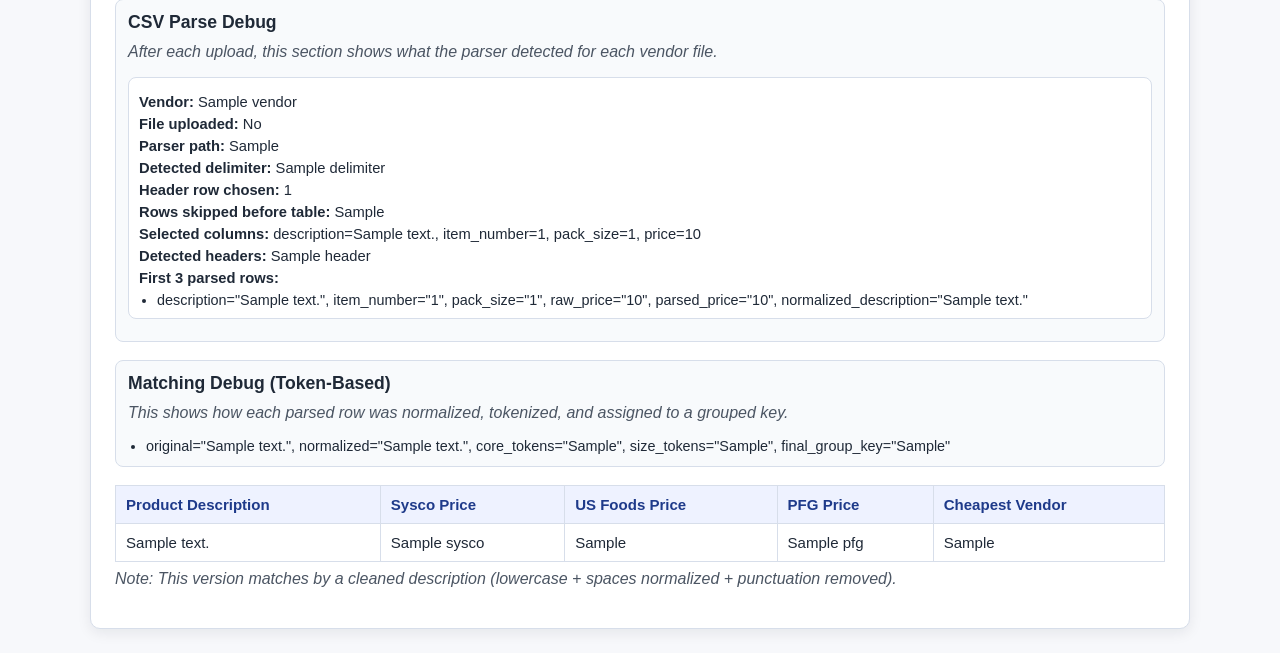
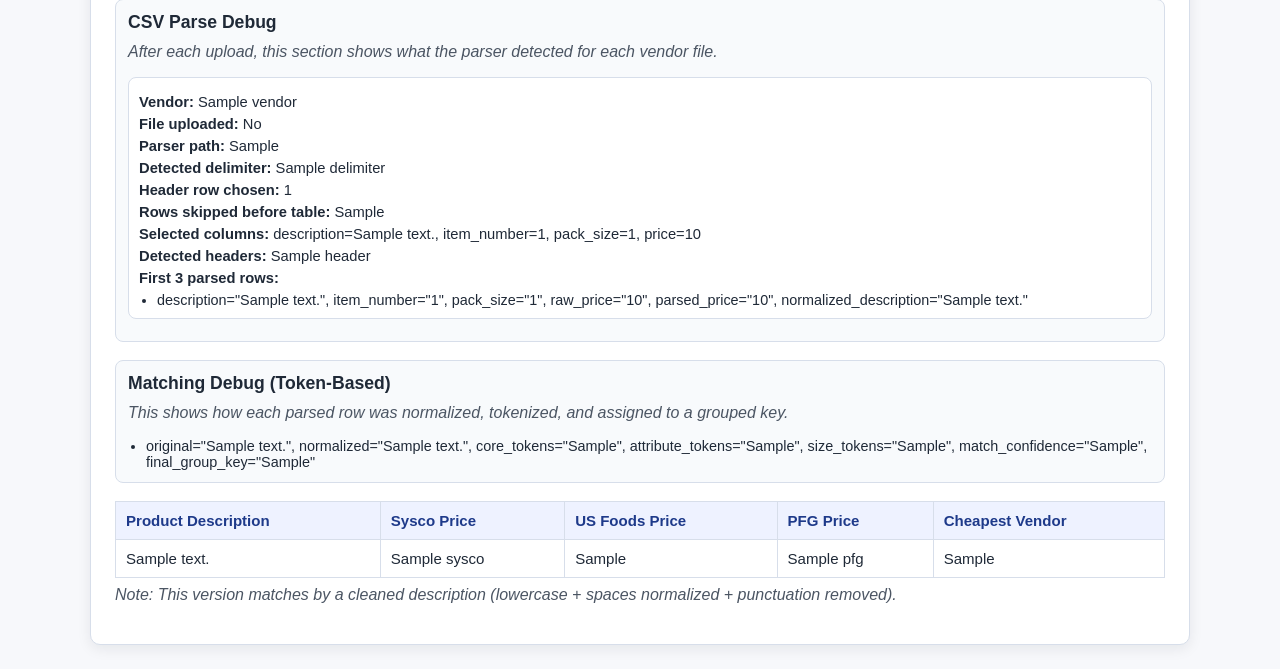
Before and after one commit to Mfaraglia/Confluence, a Flask app: template templates/index.html in a window 1280 px wide. Shown: the part 345-1014 px from the top of the page. Before the commit the page ends 983 px from the top, so only its background shows below. Run offline with Flask 3, Linux system fonts and the light colour scheme; the template is opened without the code that fills it: most values are stand-ins (such as "Sample title", 1, 10 or a date in 2020).

Commit message:
Strengthen rule-based matching with core/attribute/size confidence

```diff
--- a/app.py
+++ b/app.py
@@ -43,15 +43,78 @@
     "chk": "chicken",
     "chkn": "chicken",
     "brst": "breast",
+    "dbl": "double",
     "bnlss": "boneless",
+    "bnls": "boneless",
+    "sknls": "skinless",
+    "b/s": "boneless skinless",
     "grnd": "ground",
     "bf": "beef",
     "mozz": "mozzarella",
     "shrd": "shredded",
     "frz": "frozen",
+    "fz": "frozen",
     "ff": "french fries",
+    "hvy": "heavy",
+    "tff": "trans fat free",
+    "ntrsbst": "nonthermostabilized",
+    "cont": "container",
+    "cmpt": "compartment",
+    "whi": "white",
+    "hngd": "hinged",
+    "lg": "large",
+    "slvr": "silver source",
+    "src": "source",
+    "applwd": "applewood",
+    "ref": "refrigerated",
+    "fc": "fully cooked",
+    "slcd": "sliced",
+    "shrd": "shredded",
 }
-WEAK_TOKENS = {"lb", "lbs", "fresh", "frozen", "pack", "size"}
+WEAK_TOKENS = {
+    "lb",
+    "lbs",
+    "fresh",
+    "frozen",
+    "raw",
+    "refrigerated",
+    "vac",
+    "bag",
+    "box",
+    "pack",
+    "count",
+    "whole",
+    "stage",
+    "grade",
+    "fancy",
+    "premium",
+    "source",
+    "west",
+    "creek",
+    "silver",
+    "mark",
+}
+ATTRIBUTE_TERMS = {
+    "boneless",
+    "skinless",
+    "heavy",
+    "whipping",
+    "whipped",
+    "hinged",
+    "white",
+    "diced",
+    "smoked",
+    "double",
+    "fully",
+    "cooked",
+    "sliced",
+    "shredded",
+    "trans",
+    "fat",
+    "free",
+    "nonthermostabilized",
+}
+SIZE_UNIT_TOKENS = {"oz", "lb", "lbs", "ct", "count", "percent", "cmpt", "compartment"}
 
 
 # Convert text to lowercase and trim spaces so header matching is easier.
@@ -87,6 +150,9 @@
 # 4) apply a few small word-order fixes
 def clean_description_for_match(description: str) -> str:
     text = (description or "").lower().strip()
+
+    # Handle known slash-style shorthand before punctuation cleanup.
+    text = text.replace("b/s", " boneless skinless ")
 
     # Convert pound shorthand (#) into lb before punctuation cleanup.
     text = re.sub(r"#", " lb ", text)
@@ -133,18 +199,48 @@
     return overlap / max(len(set_a), len(set_b))
 
 
-def split_core_and_size_tokens(tokens: List[str]) -> Tuple[List[str], List[str]]:
+def split_core_attribute_size_tokens(tokens: List[str]) -> Tuple[List[str], List[str], List[str]]:
     core_tokens: List[str] = []
+    attribute_tokens: List[str] = []
     size_tokens: List[str] = []
 
     for token in tokens:
         # Treat quantity/size-like values as lower-priority signals.
-        if token in WEAK_TOKENS or token.isdigit():
+        if token.isdigit() or token in SIZE_UNIT_TOKENS or re.search(r"\d", token):
             size_tokens.append(token)
+        elif token in ATTRIBUTE_TERMS:
+            attribute_tokens.append(token)
+        elif token in WEAK_TOKENS:
+            continue
         else:
             core_tokens.append(token)
 
-    return core_tokens, size_tokens
+    return core_tokens, attribute_tokens, size_tokens
+
+
+def detect_family_alias(core_tokens: List[str], attribute_tokens: List[str]) -> str:
+    core = set(core_tokens)
+    attr = set(attribute_tokens)
+
+    if {"chicken", "breast"}.issubset(core):
+        return "chicken breast"
+    if {"chicken", "wing"}.issubset(core):
+        return "chicken wing"
+    if "cream" in core and ("heavy" in attr or "whipping" in attr):
+        return "heavy whipping cream"
+    if {"avocado", "hass"}.issubset(core):
+        return "avocado hass"
+    if "bacon" in core and "sliced" in attr:
+        return "bacon sliced"
+    if {"foam", "container"}.issubset(core):
+        return "foam container"
+    if {"french", "fries"}.issubset(core):
+        return "french fries"
+    if {"mozzarella", "cheese"}.issubset(core):
+        return "mozzarella cheese"
+    if {"cheddar", "cheese"}.issubset(core):
+        return "cheddar cheese"
+    return ""
 
 
 def choose_clearer_description(current: str, candidate: str) -> str:
@@ -321,7 +417,9 @@
             "normalized_description": clean_description_for_match(description),
             "final_tokens": build_meaningful_tokens(clean_description_for_match(description)),
             "core_tokens": [],
+            "attribute_tokens": [],
             "size_tokens": [],
+            "match_confidence": 0.0,
             "final_group_key": "",
         }
 
@@ -337,7 +435,9 @@
                     "normalized_description": parsed_row["normalized_description"],
                     "final_tokens": parsed_row["final_tokens"],
                     "core_tokens": parsed_row["core_tokens"],
+                    "attribute_tokens": parsed_row["attribute_tokens"],
                     "size_tokens": parsed_row["size_tokens"],
+                    "match_confidence": parsed_row["match_confidence"],
                     "final_group_key": parsed_row["final_group_key"],
                 }
             )
@@ -405,7 +505,8 @@
             row.get("normalized_description") or clean_description_for_match(original_description)
         )
         tokens = build_meaningful_tokens(normalized_description)
-        core_tokens, size_tokens = split_core_and_size_tokens(tokens)
+        core_tokens, attribute_tokens, size_tokens = split_core_attribute_size_tokens(tokens)
+        family_alias = detect_family_alias(core_tokens, attribute_tokens)
 
         # Find best existing group using:
         # - core token overlap (primary signal)
@@ -414,37 +515,51 @@
         best_key = ""
         best_score = 0.0
         best_core_overlap = 0.0
+        best_attribute_overlap = 0.0
         best_size_overlap = 0.0
         best_similarity = 0.0
+        best_alias_bonus = 0.0
 
         for group_key, group_data in combined.items():
             group_core_tokens = list(group_data["core_tokens"])
+            group_attribute_tokens = list(group_data["attribute_tokens"])
             group_size_tokens = list(group_data["size_tokens"])
             core_overlap = token_overlap_score(core_tokens, group_core_tokens)
+            attribute_overlap = token_overlap_score(attribute_tokens, group_attribute_tokens)
             size_overlap = token_overlap_score(size_tokens, group_size_tokens)
             similarity = SequenceMatcher(None, normalized_description, group_data["normalized"]).ratio()
-            score = (0.75 * core_overlap) + (0.10 * size_overlap) + (0.15 * similarity)
+            alias_bonus = 1.0 if family_alias and family_alias == group_data.get("family_alias", "") else 0.0
+            score = (
+                (0.55 * core_overlap)
+                + (0.25 * attribute_overlap)
+                + (0.10 * size_overlap)
+                + (0.10 * alias_bonus)
+            )
 
             if score > best_score:
                 best_score = score
                 best_key = group_key
                 best_core_overlap = core_overlap
+                best_attribute_overlap = attribute_overlap
                 best_size_overlap = size_overlap
                 best_similarity = similarity
+                best_alias_bonus = alias_bonus
 
         # Match when products are "close enough" by simple thresholds.
         # Core words drive grouping; size words are only secondary.
+        match_confidence = best_score
         should_match_existing = (
             best_key != ""
             and (
-                best_core_overlap >= 0.60
-                or (best_core_overlap >= 0.40 and best_similarity >= 0.72)
-                or (best_core_overlap == 0 and best_similarity >= 0.90)
-                or (best_core_overlap >= 0.50 and best_size_overlap >= 0.20)
+                (best_core_overlap >= 0.50 and best_attribute_overlap >= 0.30)
+                or (best_alias_bonus > 0 and best_core_overlap >= 0.35)
+                or (best_core_overlap >= 0.60)
+                or (best_core_overlap >= 0.40 and best_similarity >= 0.78)
             )
+            and match_confidence >= 0.62
         )
 
-        default_group_key = " ".join(core_tokens) if core_tokens else normalized_description
+        default_group_key = family_alias if family_alias else (" ".join(core_tokens) if core_tokens else normalized_description)
         final_group_key = best_key if should_match_existing else default_group_key
         if final_group_key == "":
             final_group_key = "(no description)"
@@ -454,7 +569,9 @@
                 "display_description": original_description,
                 "normalized": normalized_description,
                 "core_tokens": set(core_tokens),
+                "attribute_tokens": set(attribute_tokens),
                 "size_tokens": set(size_tokens),
+                "family_alias": family_alias,
                 "sysco": None,
                 "us_foods": None,
                 "pfg": None,
@@ -466,10 +583,13 @@
             )
             # Grow token sets with tokens seen in matched descriptions.
             combined[final_group_key]["core_tokens"].update(core_tokens)
+            combined[final_group_key]["attribute_tokens"].update(attribute_tokens)
             combined[final_group_key]["size_tokens"].update(size_tokens)
 
         row["core_tokens"] = core_tokens
+        row["attribute_tokens"] = attribute_tokens
         row["size_tokens"] = size_tokens
+        row["match_confidence"] = round(match_confidence, 2)
         row["final_group_key"] = final_group_key
         row["final_tokens"] = tokens
         match_debug_rows.append(
@@ -477,7 +597,9 @@
                 "description": original_description,
                 "normalized_description": normalized_description,
                 "core_tokens": ", ".join(core_tokens),
+                "attribute_tokens": ", ".join(attribute_tokens),
                 "size_tokens": ", ".join(size_tokens),
+                "match_confidence": f"{match_confidence:.2f}",
                 "final_group_key": final_group_key,
             }
         )
--- a/templates/index.html
+++ b/templates/index.html
@@ -366,7 +366,9 @@
               original="{{ item.description }}",
               normalized="{{ item.normalized_description }}",
               core_tokens="{{ item.core_tokens }}",
+              attribute_tokens="{{ item.attribute_tokens }}",
               size_tokens="{{ item.size_tokens }}",
+              match_confidence="{{ item.match_confidence }}",
               final_group_key="{{ item.final_group_key }}"
             </li>
           {% endfor %}
```
Also changed, not shown: README.md.
